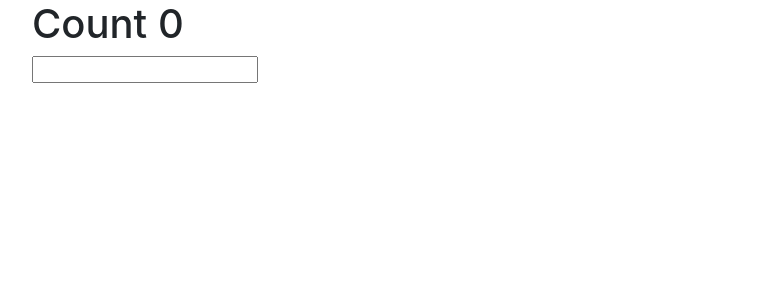
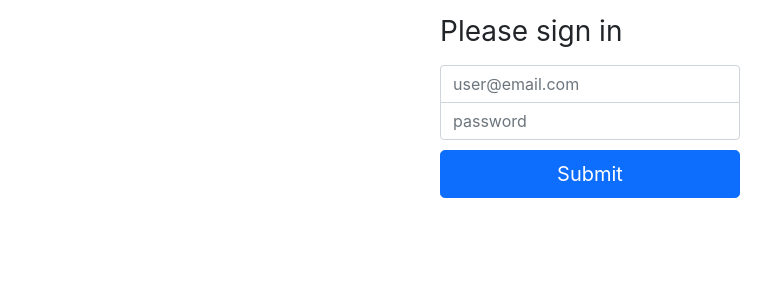
Before and after one commit to amv1017/udemy-react-and-golang-a-practical-guide, a React (Create React App) app in the folder react-admin/: page /login in a window 1280 px wide. Shown: the top 300 px of the page, without its empty margins (50-821 px from the left). Built offline with nearby package versions, Linux system fonts and the light colour scheme.

Commit message:
chapter 45

```diff
--- a/react-admin/src/pages/Login.tsx
+++ b/react-admin/src/pages/Login.tsx
@@ -1,13 +1,44 @@
-import React, { useState } from 'react'
+import React, { SyntheticEvent, useState } from 'react'
+import axios from 'axios'
+import { Redirect } from 'react-router-dom'
 
 export default function Login() {
 
-    const [count, setCount] = useState(0)
+    const [email, setEmail] = useState('')
+    const [password, setPassword] = useState('')
+    const [redirect, setRedirect] = useState(false)
+
+    const submit = async (e: SyntheticEvent) => {
+
+        e.preventDefault()
+        const { data } = await axios.post('http://localhost:8080/api/login', {
+            email,
+            password
+        }, { withCredentials: true })
+
+        setRedirect(true)
+
+    }
+
+    if (redirect) {
+        return <Redirect to={'/'} />
+    }
 
     return (
-        <div className="container">
-            <h1>Count {count}</h1>
-            <input type="number" onChange={e => setCount(parseInt(e.target.value))}></input>
-        </div>
+        <main className="form-signin">
+            <form onSubmit={submit}>
+                <h1 className="h3 mb-3 fw-normal">Please sign in</h1>
+
+                <input type="email" className="form-control" placeholder="user@email.com" required
+                    onChange={e => setEmail(e.target.value)}
+                />
+
+                <input type="password" className="form-control" placeholder="password" required
+                    onChange={e => setPassword(e.target.value)}
+                />
+
+                <button className="w-100 btn btn-lg btn-primary" type="submit">Submit</button>
+            </form>
+    </main>
     )
 }
```
